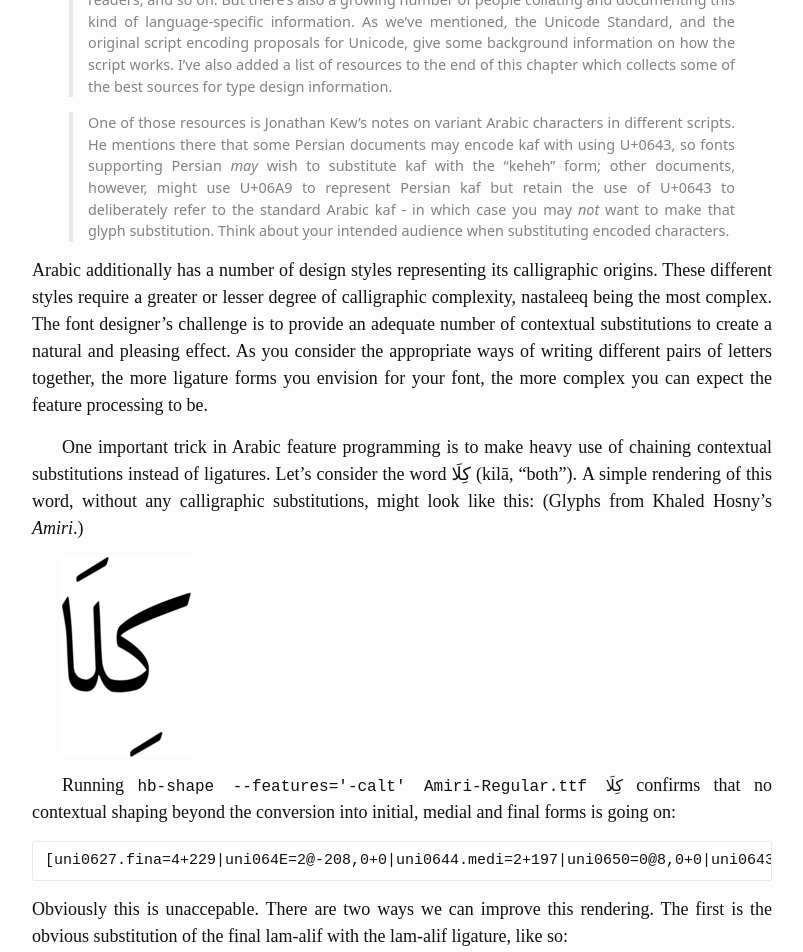
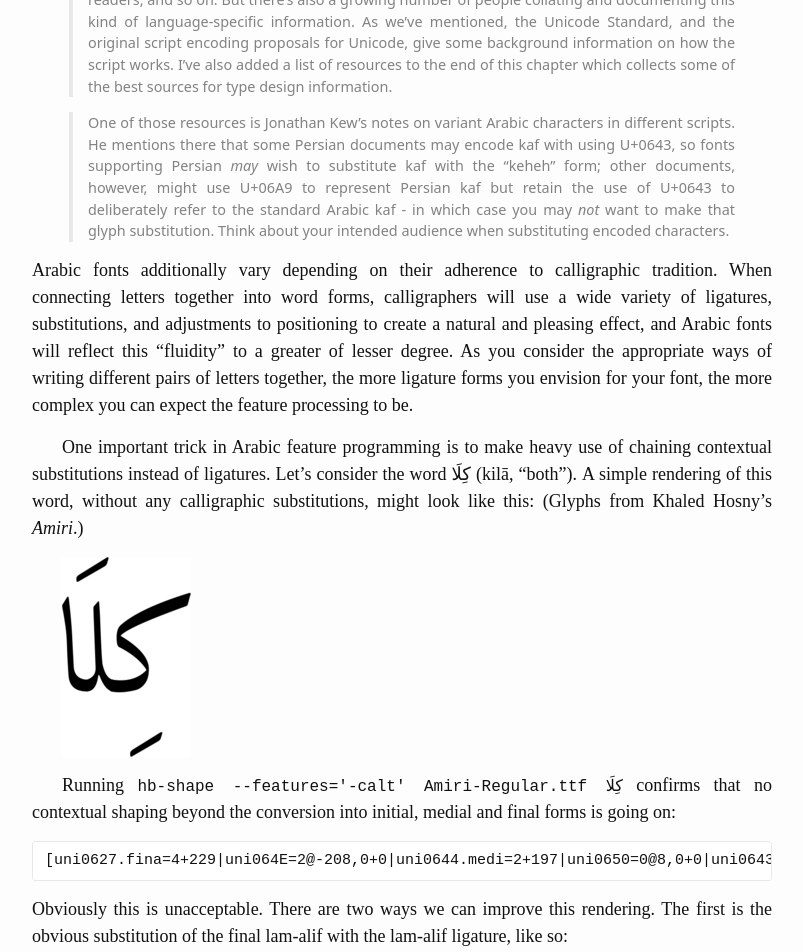
Before and after one commit to simoncozens/fonts-and-layout, a Jekyll site: the page built from localisation.md, in a window 1280 px wide and 1400 px high, scrolled down 9487 px. Shown: the top 952 px of the window, without its empty margins (238-1041 px from the left). Built offline with Jekyll 4.4.1, drawn with Linux system fonts in a browser that asks for light colours; grey boxes are pictures that could not be loaded.

Commit message:
Calligraphic complexity is inherit to all Arabic styles, not just to Nastaliq - good catch by @khaledhosny

```diff
--- a/localisation.md
+++ b/localisation.md
@@ -206,7 +206,7 @@ In the various languages which make use of the Arabic script, there are sometime
 
 > One of those resources is Jonathan Kew's notes on variant Arabic characters in different scripts. He mentions there that some Persian documents may encode kaf with using U+0643, so fonts supporting Persian *may* wish to substitute kaf with the "keheh" form; other documents, however, might use U+06A9 to represent Persian kaf but retain the use of U+0643 to deliberately refer to the standard Arabic kaf - in which case you may *not* want to make that glyph substitution. Think about your intended audience when substituting encoded characters.
 
-Arabic additionally has a number of design styles representing its calligraphic origins. These different styles require a greater or lesser degree of calligraphic complexity, nastaleeq being the most complex. The font designer's challenge is to provide an adequate number of contextual substitutions to create a natural and pleasing effect. As you consider the appropriate ways of writing different pairs of letters together, the more ligature forms you envision for your font, the more complex you can expect the feature processing to be.
+Arabic fonts additionally vary depending on their adherence to calligraphic tradition. When connecting letters together into word forms, calligraphers will use a wide variety of ligatures, substitutions, and adjustments to positioning to create a natural and pleasing effect, and Arabic fonts will reflect this "fluidity" to a greater of lesser degree. As you consider the appropriate ways of writing different pairs of letters together, the more ligature forms you envision for your font, the more complex you can expect the feature processing to be.
 
 One important trick in Arabic feature programming is to make heavy use of chaining contextual substitutions instead of ligatures. Let's consider the word كِلَا (kilā, "both"). A simple rendering of this word, without any calligraphic substitutions, might look like this: (Glyphs from Khaled Hosny's *Amiri*.)
 
@@ -216,7 +216,7 @@ Running `hb-shape --features='-calt' Amiri-Regular.ttf كِلَا` confirms that
 
     [uni0627.fina=4+229|uni064E=2@-208,0+0|uni0644.medi=2+197|uni0650=0@8,0+0|uni0643.init=0+659]
 
-Obviously this is unaccepable. There are two ways we can improve this rendering. The first is the obvious substitution of the final lam-alif with the lam-alif ligature, like so:
+Obviously this is unacceptable. There are two ways we can improve this rendering. The first is the obvious substitution of the final lam-alif with the lam-alif ligature, like so:
 
 ![](localisation/kila-2.png)
 
```
